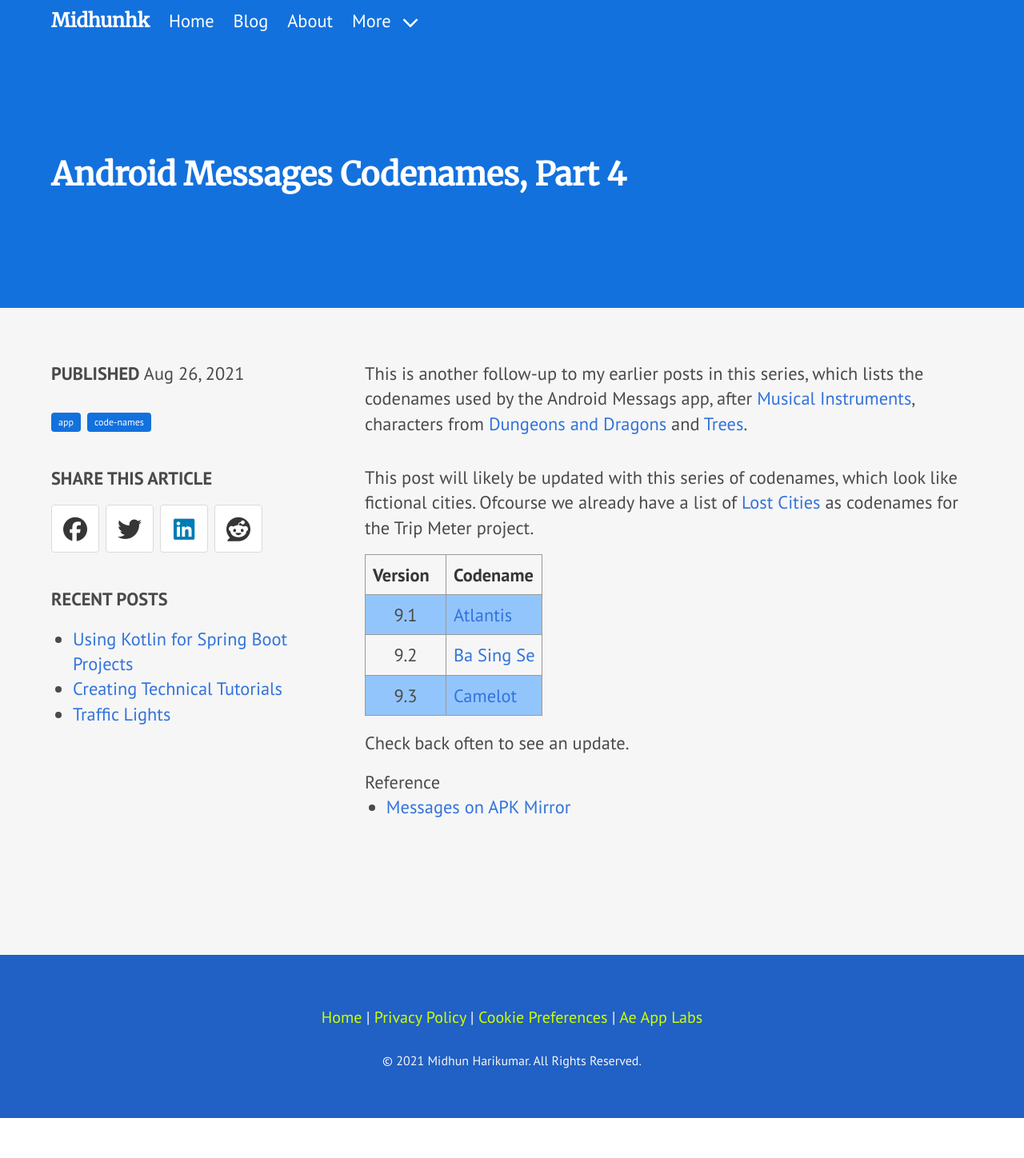
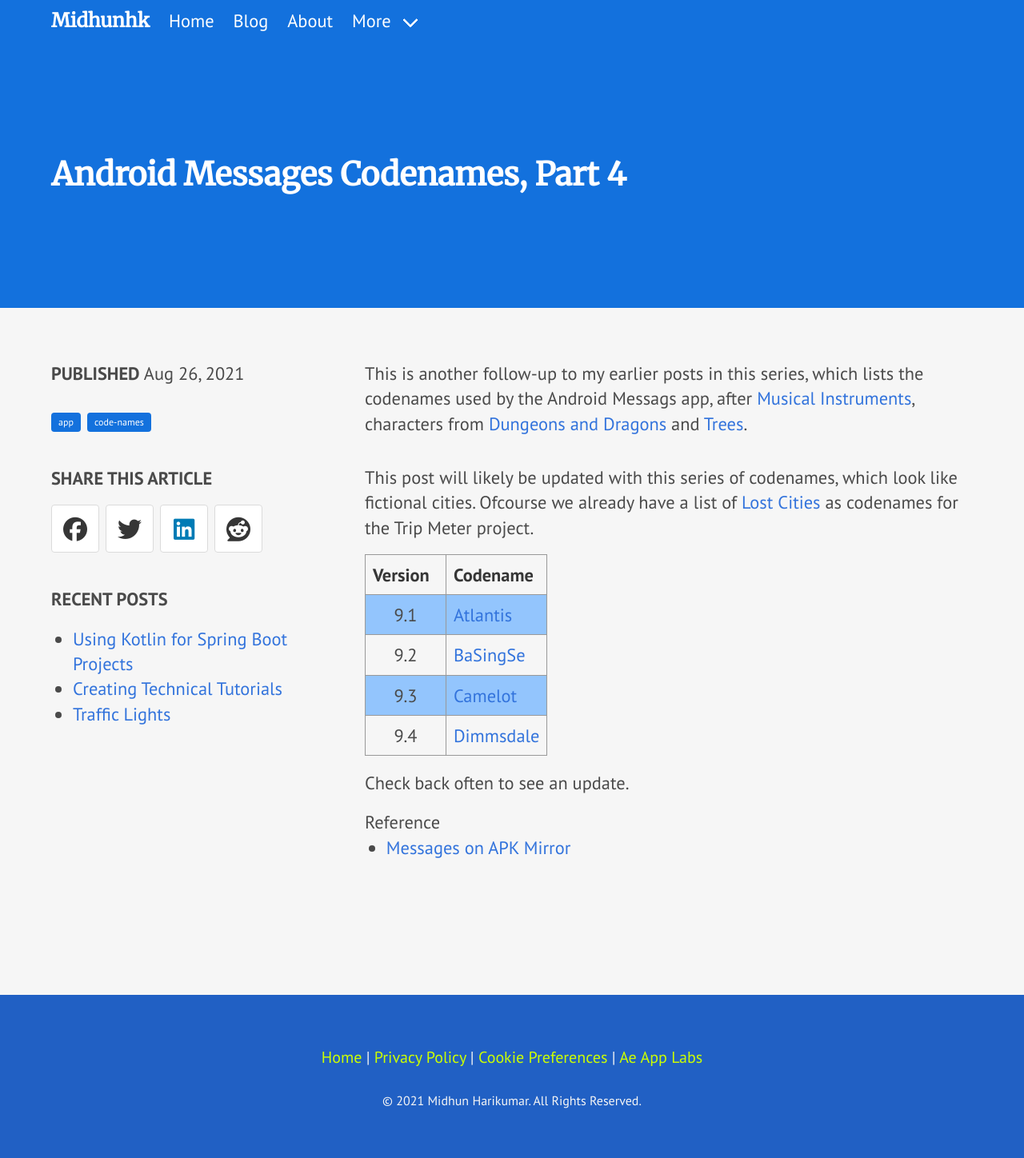
Before and after one commit to midhunhk/midhunhk.github.io, a Jekyll site: the page built from _posts/2021-08-26-android-messages-codenames.md, in a window 1280 px wide. Shown: the whole page at 80% size. Built offline with Jekyll 4.4.1, drawn with Linux system fonts in a browser that asks for light colours; nearby versions of some CDN libraries; comment, search, counter and statistics services are not loaded; a style sheet for code colours, icons or effects is not loaded; before the commit the page ends 1398 px from its top, so only the background shows below that.

Commit message:
updated content

```diff
--- a/_posts/2021-08-26-android-messages-codenames.md
+++ b/_posts/2021-08-26-android-messages-codenames.md
@@ -16,8 +16,9 @@
 | Version &nbsp;| Codename |
 |:---------:|:----------|
 | 9.1     | [Atlantis](https://en.wikipedia.org/wiki/Atlantis) |
-| 9.2     | [Ba Sing Se](https://avatar.fandom.com/wiki/Ba_Sing_Se) |
+| 9.2     | [BaSingSe](https://avatar.fandom.com/wiki/Ba_Sing_Se) |
 | 9.3     | [Camelot](https://en.wikipedia.org/wiki/Camelot) |
+| 9.4     | [Dimmsdale](https://fairlyoddparents.fandom.com/wiki/Dimmsdale) |
 
 Check back often to see an update.
 
```
